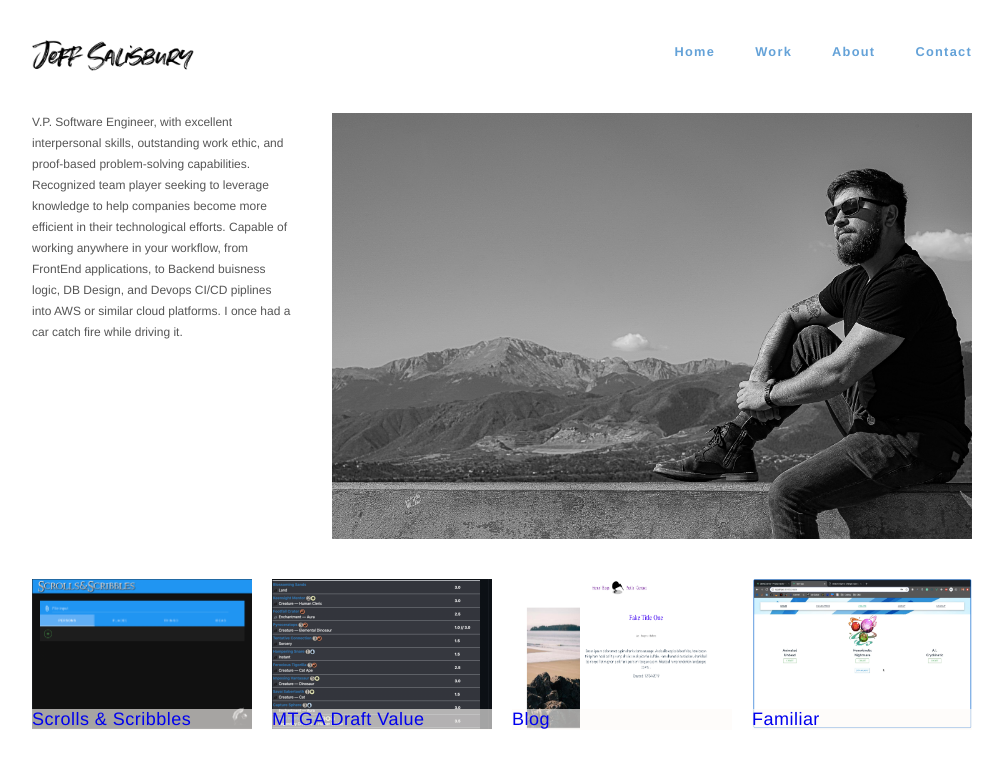
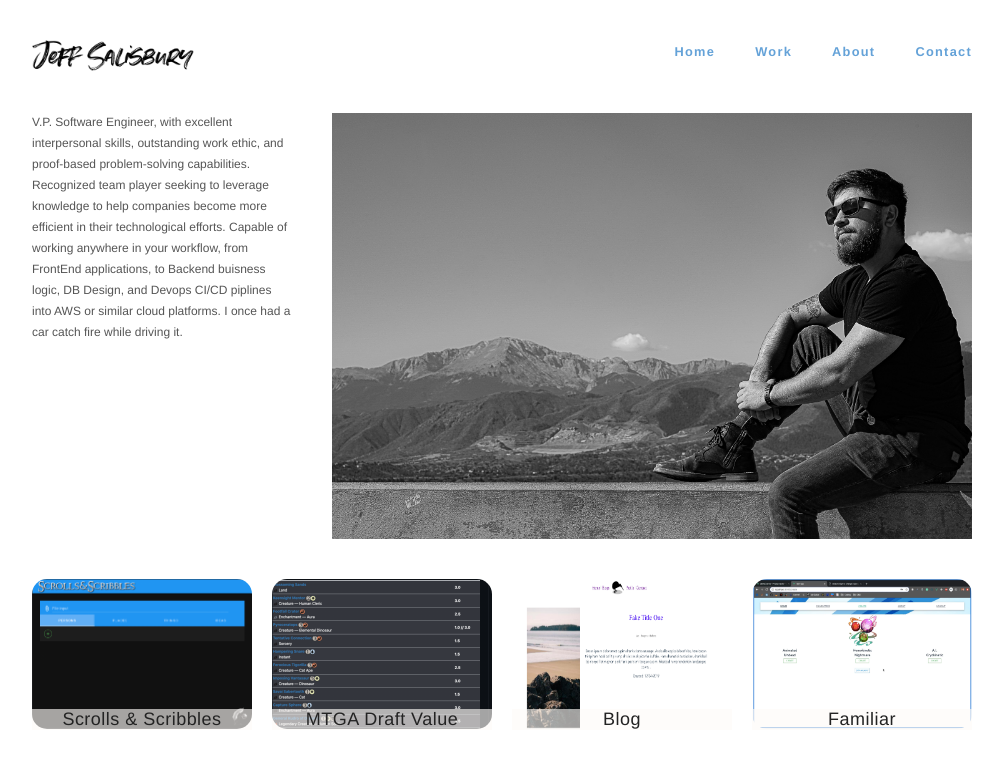
Before and after one commit to JDSalisbury/react-portfolio, a React (Create React App) app: page / in a window 1280 px wide. Shown: the top 763 px of the page, without its empty margins (138-1141 px from the left). Built offline with nearby package versions, Linux system fonts and the light colour scheme; grey boxes are pictures that could not be loaded.

Commit message:
Fixing links

```diff
--- a/src/components/work/Work.css
+++ b/src/components/work/Work.css
@@ -2,6 +2,22 @@
     float: left;
     margin-bottom: 30px;
 }
+
+* {
+    text-decoration: none;
+    list-style-type: none;
+}
+a:link {
+    color: #232323;
+}
+
+a:visited {
+    color: rgb(0, 0, 0);
+  }
+
+  a:hover {
+    color: #6700e5;
+  }
 
 .hfeed {
     display: grid;
@@ -16,6 +32,8 @@
     font-family: 'Helvetica', serif;
     letter-spacing: 0.03rem;
     font-weight: 500;
+    display: flex;
+    justify-content: center;
 }
 
 .byline {
--- a/src/components/work/Work.js
+++ b/src/components/work/Work.js
@@ -34,6 +34,7 @@ function Work() {
                     alt={project.small_desc}
                     width="220"
                     height="150"
+                    style={{ borderRadius: "15px" }}
                   />
                 </Link>
                 <h2 className="post-title entry-title">
```
